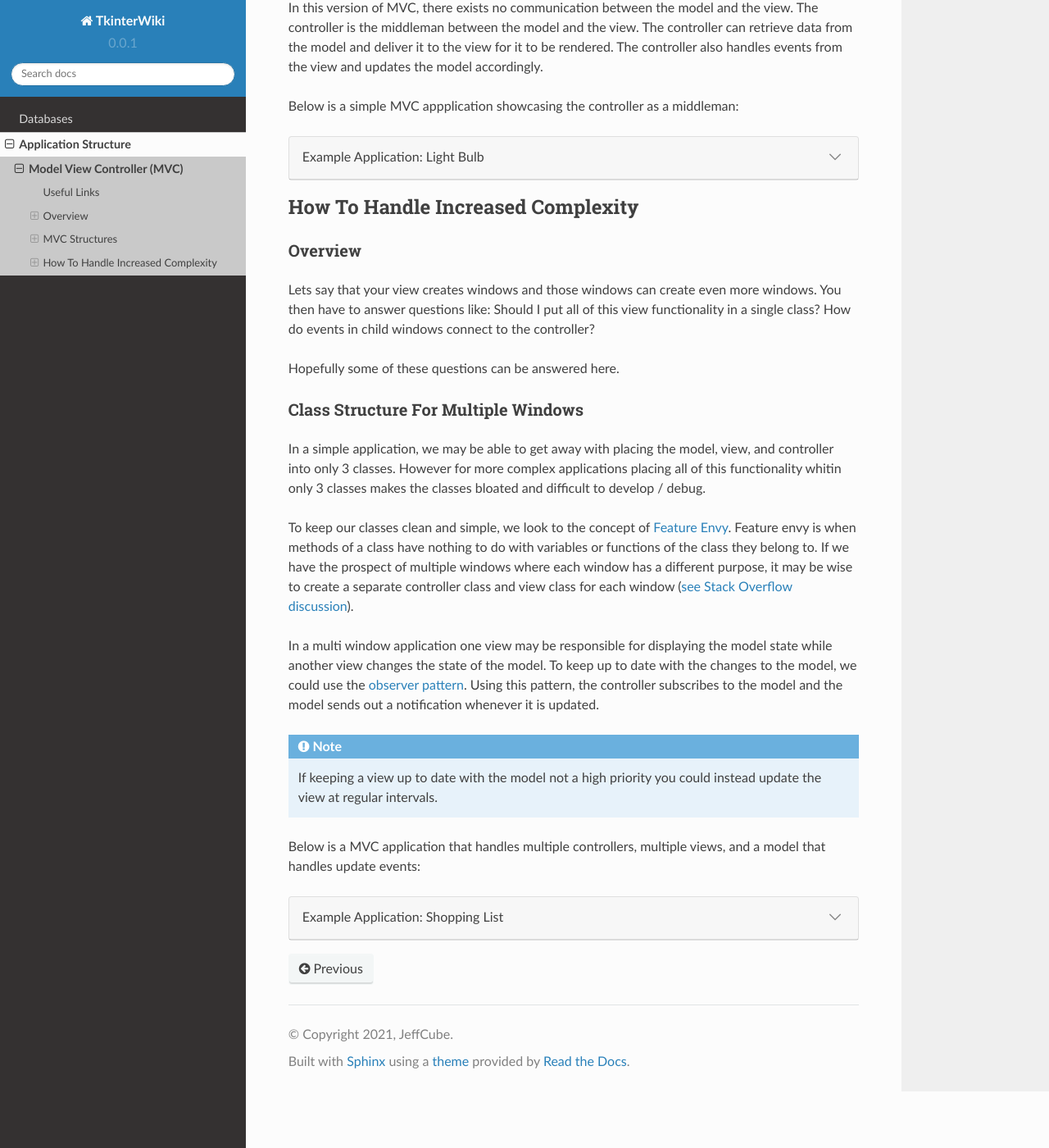
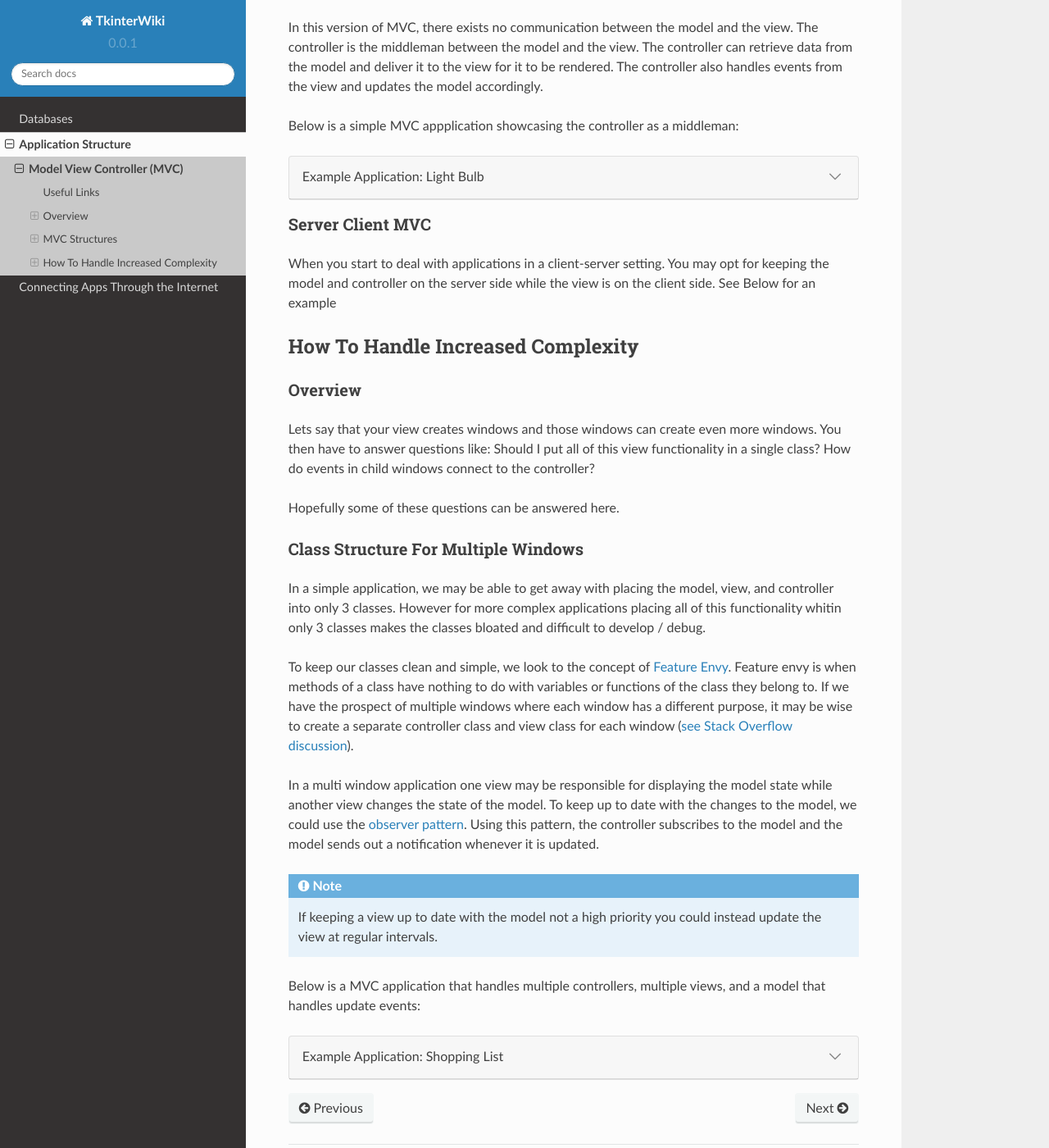
Before and after one commit to JeffCube99/TkinterWiki, a Sphinx documentation site: the page built from docs/source/structure/model_view_controller.rst, in a window 1280 px wide and 1400 px high, scrolled down 1082 px. Shown: the whole window at 82% size. Built offline with Sphinx 7.4.7 and the Read the Docs theme 2.0.0, drawn with Linux system fonts in a browser that asks for light colours.

Commit message:
* Old Work In Progress

```diff
--- a/docs/source/index.rst
+++ b/docs/source/index.rst
@@ -13,3 +13,4 @@ Welcome to TkinterWiki
 
     databases/index
     structure/index
+    internet/index
--- /dev/null
+++ b/docs/source/internet/index.rst
@@ -0,0 +1,8 @@
+====================================
+Connecting Apps Through the Internet
+====================================
+
+..  toctree::
+    :maxdepth: 2
+
+    sockets
--- a/docs/source/structure/model_view_controller.rst
+++ b/docs/source/structure/model_view_controller.rst
@@ -130,6 +130,12 @@ Below is a simple MVC appplication showcasing the controller as a middleman:
         if __name__ == '__main__':
             main()
 
+
+Server Client MVC
+-----------------
+
+When you start to deal with applications in a client-server setting. You may opt for keeping the model and controller
+on the server side while the view is on the client side. See Below for an example
 
 How To Handle Increased Complexity
 ==================================
```
Also changed, not shown: docs/source/internet/sockets.rst (added).
